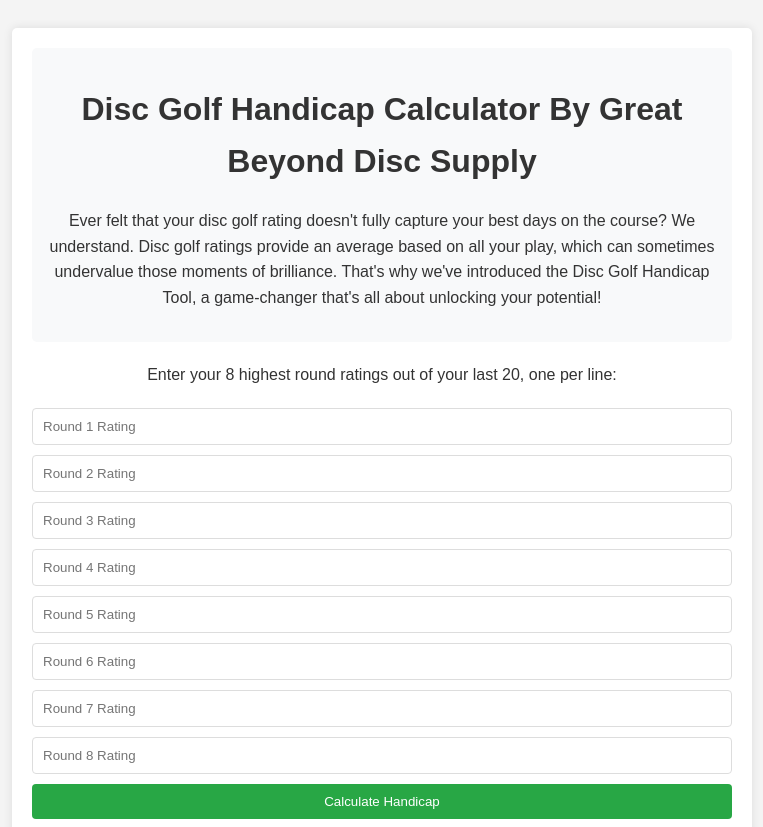
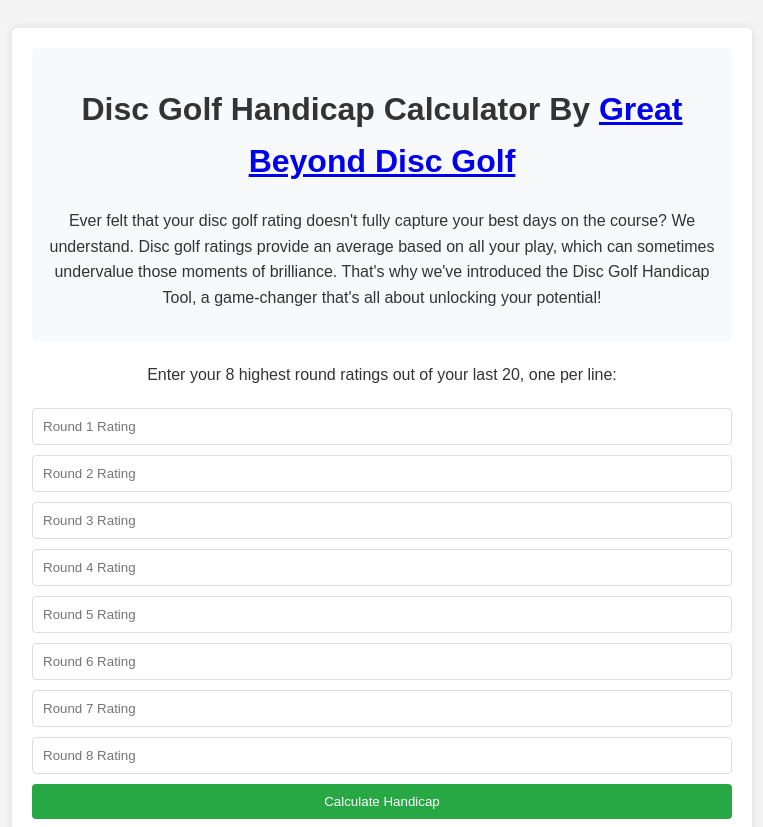
Before and after one commit to gbarb18/Disc-Gold-Handicap-Tool, a plain HTML site: page index.html in a window 1280 px wide. Shown: the top 827 px of the page, without its empty margins (258-1021 px from the left). Drawn offline with Linux system fonts and the light colour scheme.

Commit message:
Update index.html
Explanation:
The <a> tag creates a hyperlink. The href attribute is set to "https://greatbeyond.substack.com", which is the URL of Great Beyond Disc Golf.
The target="_blank" attribute opens the link in a new browser tab, which is a common practice to keep users on your page while allowing them to visit linked content.

```diff
--- a/index.html
+++ b/index.html
@@ -9,7 +9,7 @@
 <body>
     <div class="container">
         <header>
-            <h1>Disc Golf Handicap Calculator By Great Beyond Disc Supply</h1>
+            <h1>Disc Golf Handicap Calculator By <a href="https://greatbeyond.substack.com" target="_blank">Great Beyond Disc Golf</a></h1>
             <p>Ever felt that your disc golf rating doesn't fully capture your best days on the course? We understand. Disc golf ratings provide an average based on all your play, which can sometimes undervalue those moments of brilliance. That's why we've introduced the Disc Golf Handicap Tool, a game-changer that's all about unlocking your potential!</p>
         </header>
 
```
